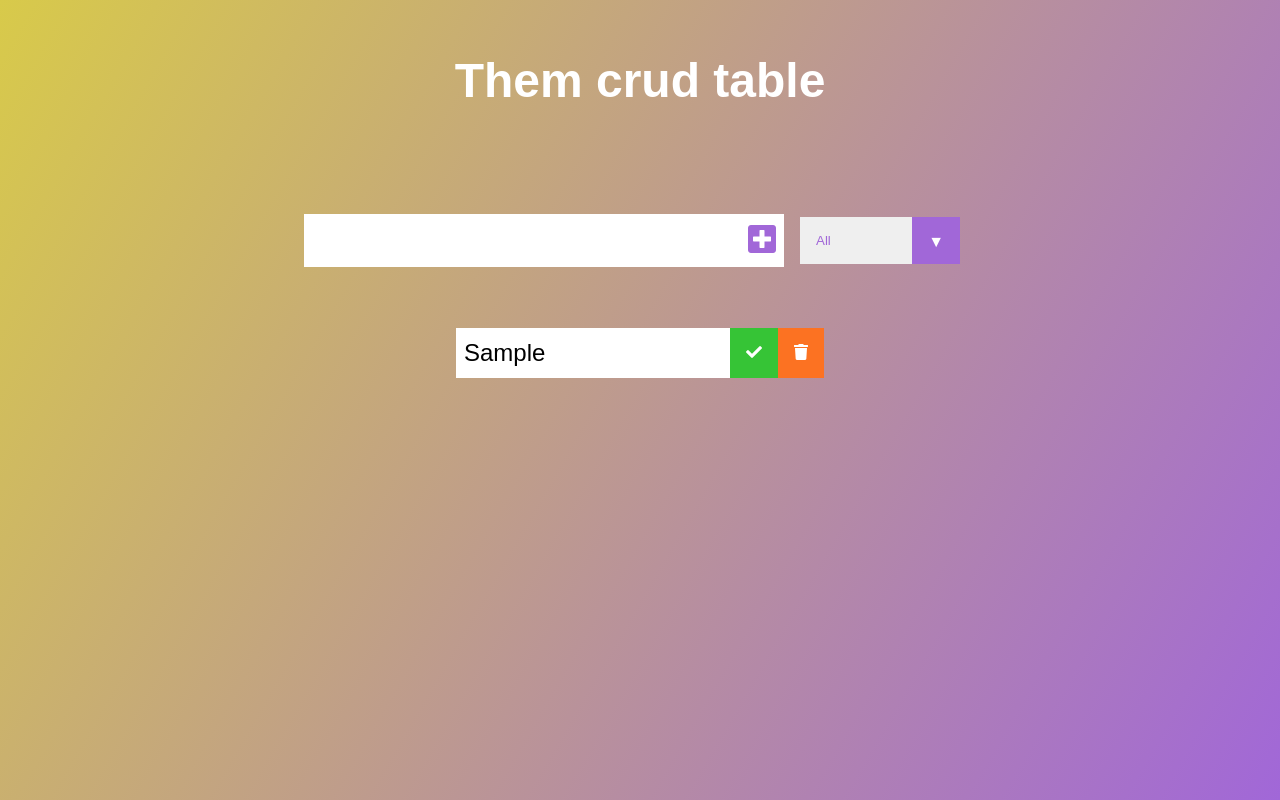
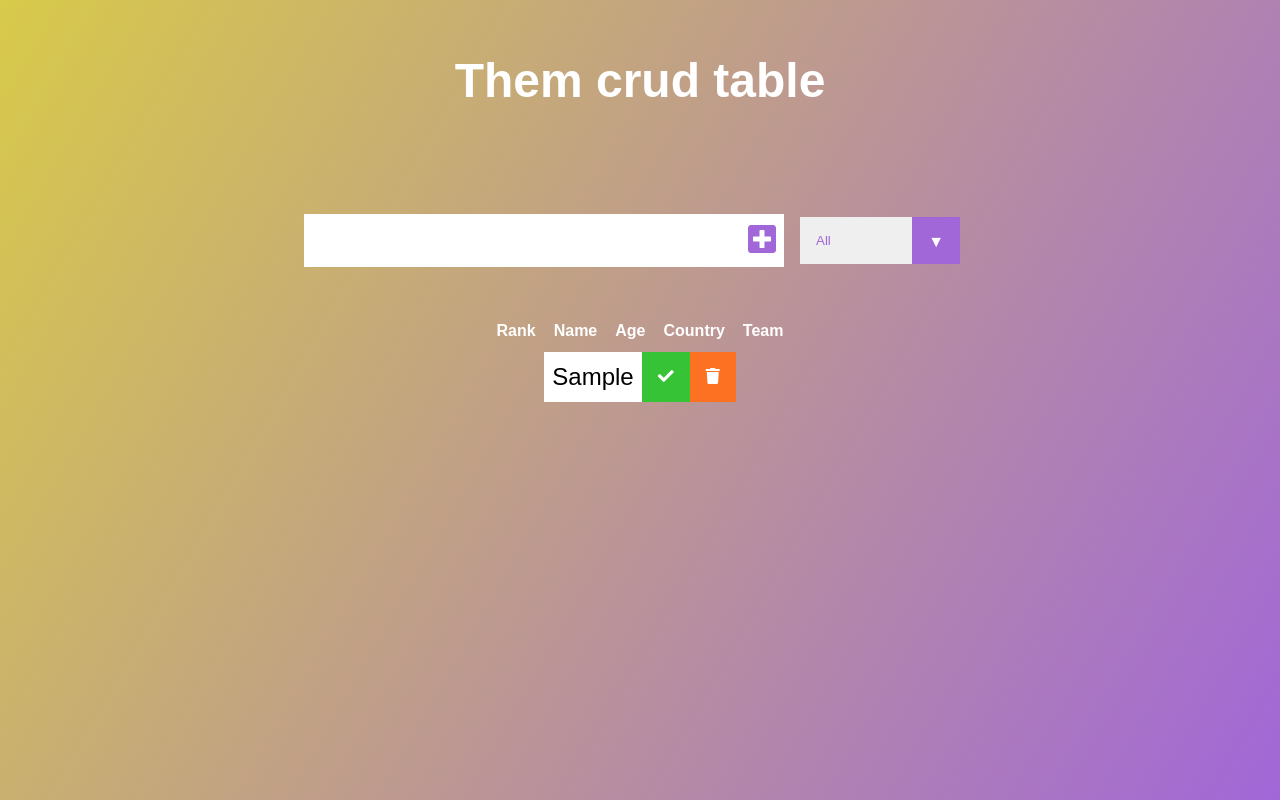
Before and after one commit to xovest/table, a React (Create React App) app: page / in a window 1280 px wide. Both pictures are taken after typing "Sample" into the empty fields and a click on the button 762 px from the left and 240 px from the top of the page. Built offline with nearby package versions, Linux system fonts and the light colour scheme; the HTML template or start-up script is replaced by a standard one.

Commit message:
made it kinda a table and changed the directions

```diff
--- a/src/App.css
+++ b/src/App.css
@@ -45,6 +45,7 @@ form button:hover {
   display: flex;
   justify-content: center;
   align-items: center;
+  flex-direction: column;
 }
 
 .todo-list {
@@ -83,6 +84,7 @@ form button:hover {
 
 .todo-item {
   padding: 0rem 0.5rem;
+  list-style-type: none;
 }
 
 .fa-trash,
--- a/src/components/Todo.js
+++ b/src/components/Todo.js
@@ -15,11 +15,11 @@ const Todo = ({ text, todo, todos, setTodos }) => {
   }
 
   return (
-    <div className="todo">
+    <td className="todo">
       <li className={`todo-item ${todo.completed ? "completed" : ""}`}>{text}</li>
       <button onClick={completeHandler} className="complete-button"><i className="fas fa-check"></i></button>
       <button onClick={deleteHandler} className="trash-button"><i className="fas fa-trash"></i></button>
-    </div>
+    </td>
   )
 }
 
--- a/src/components/TodoList.js
+++ b/src/components/TodoList.js
@@ -2,13 +2,24 @@ import Todo from "./Todo"
 
 const TodoList = ({ todos, setTodos, filteredTodos }) => {
   return (
-    <div className="todo-container">
-      <ul className="todo-list">
-        {filteredTodos.map(todo => (
-          <Todo text={todo.text} todo={todo} key={todo.id} todos={todos} setTodos={setTodos} />
-        ))}
-      </ul>
-    </div>
+    <table className="todo-container">
+      <thead className="todo-item">
+        <tr className="todo-item">
+          <th className="todo-item">Rank</th>
+          <th className="todo-item">Name</th>
+          <th className="todo-item">Age</th>
+          <th className="todo-item">Country</th>
+          <th className="todo-item">Team</th>
+        </tr>
+      </thead>
+      <tbody>
+        <tr className="todo-item">
+          {filteredTodos.map(todo => (
+            <Todo text={todo.text} todo={todo} key={todo.id} todos={todos} setTodos={setTodos} />
+          ))}
+        </tr>
+      </tbody>
+    </table>
   )
 }
 
```
